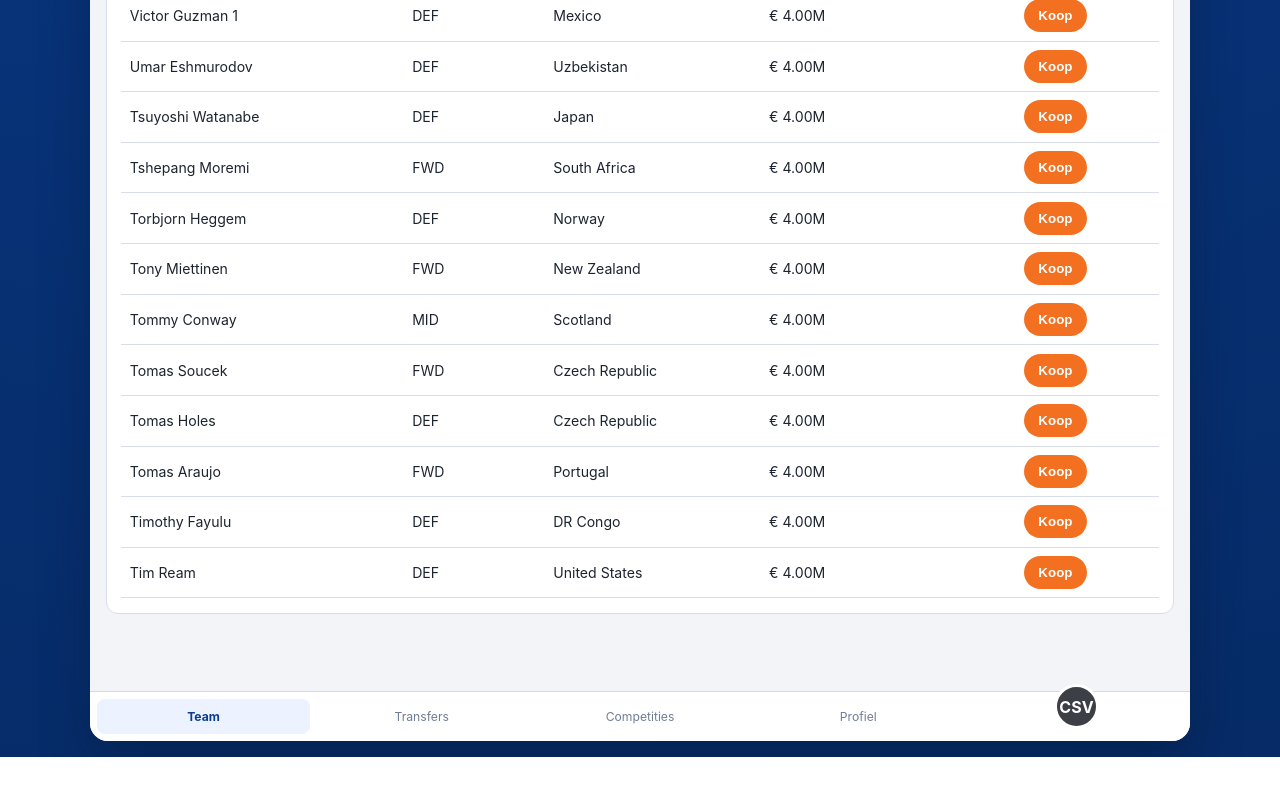
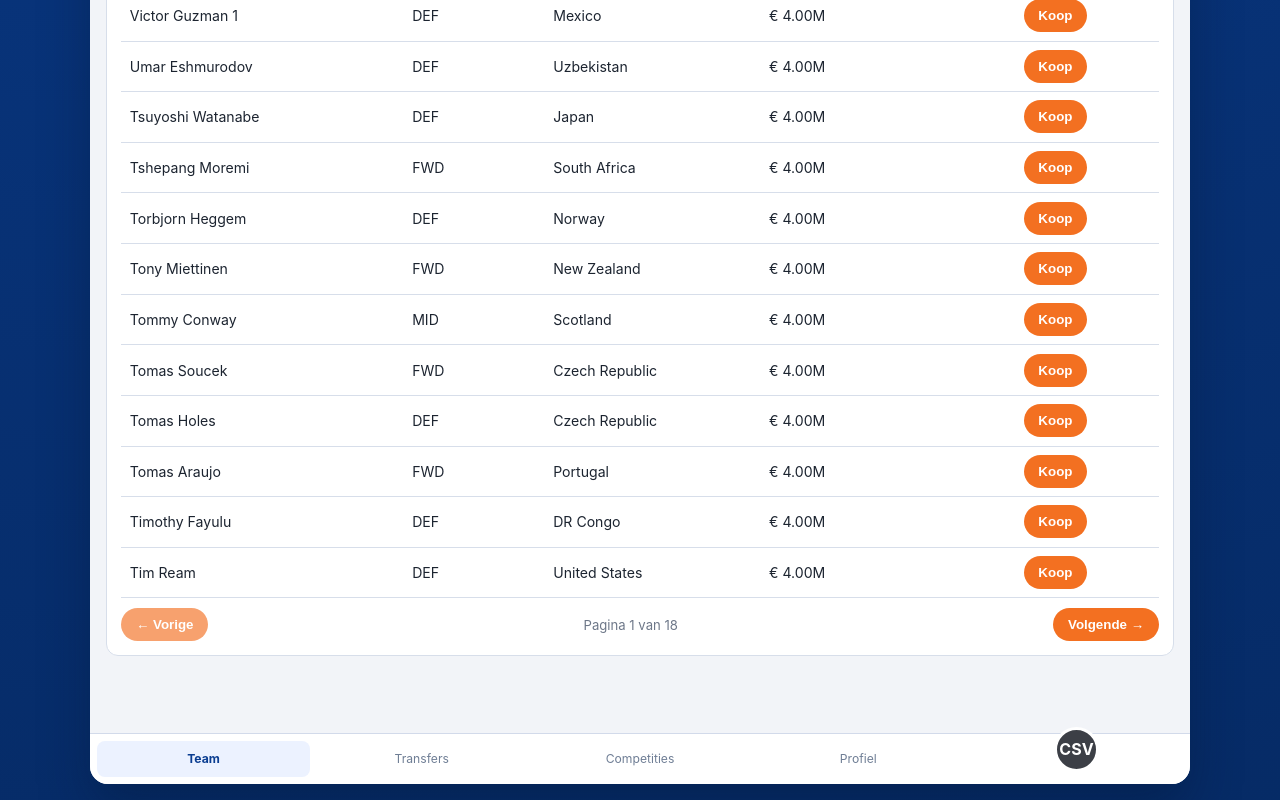
Before and after one commit to Team-Siduii/Fantasy-Football-Gori, a Next.js app: page /manager/world-cup in a window 1280 px wide. Shown: the part 2955-3755 px from the top of the page. Before the commit the page ends 3712 px from the top, so only its background shows below. Built offline with nearby package versions, Linux system fonts and the light colour scheme; no server answers.

Commit message:
Show transfer market pagination above and below table

```diff
--- a/src/app/globals.css
+++ b/src/app/globals.css
@@ -485,6 +485,11 @@ button:disabled {
 
 .table-pagination .muted-note {
   margin: 0;
+}
+
+.table-pagination--bottom {
+  margin-top: 0.6rem;
+  margin-bottom: 0;
 }
 
 table {
--- a/src/app/manager/my-team/page.tsx
+++ b/src/app/manager/my-team/page.tsx
@@ -1004,23 +1004,23 @@ export default function ManagerMyTeamPage() {
           </div>
 
           <div className="table-wrap">
-            <div className="table-pagination" aria-label="Paginering transfermarkt">
+            <div className="table-pagination" aria-label="Paginering transfermarkt boven">
               <button
                 type="button"
                 onClick={() => setMarketPage((page) => Math.max(1, page - 1))}
                 disabled={currentMarketPage <= 1}
-                data-testid="market-page-prev"
+                data-testid="market-page-prev-top"
               >
                 ← Vorige
               </button>
-              <span className="muted-note" data-testid="market-page-indicator">
+              <span className="muted-note" data-testid="market-page-indicator-top">
                 Pagina {currentMarketPage} van {marketTotalPages}
               </span>
               <button
                 type="button"
                 onClick={() => setMarketPage((page) => Math.min(marketTotalPages, page + 1))}
                 disabled={currentMarketPage >= marketTotalPages}
-                data-testid="market-page-next"
+                data-testid="market-page-next-top"
               >
                 Volgende →
               </button>
@@ -1092,6 +1092,27 @@ export default function ManagerMyTeamPage() {
                 ))}
               </tbody>
             </table>
+            <div className="table-pagination table-pagination--bottom" aria-label="Paginering transfermarkt onder">
+              <button
+                type="button"
+                onClick={() => setMarketPage((page) => Math.max(1, page - 1))}
+                disabled={currentMarketPage <= 1}
+                data-testid="market-page-prev-bottom"
+              >
+                ← Vorige
+              </button>
+              <span className="muted-note" data-testid="market-page-indicator-bottom">
+                Pagina {currentMarketPage} van {marketTotalPages}
+              </span>
+              <button
+                type="button"
+                onClick={() => setMarketPage((page) => Math.min(marketTotalPages, page + 1))}
+                disabled={currentMarketPage >= marketTotalPages}
+                data-testid="market-page-next-bottom"
+              >
+                Volgende →
+              </button>
+            </div>
           </div>
         </section>
       </div>
```
Also changed, not shown: 1 other file (tests, documents, lock files or other folders).
